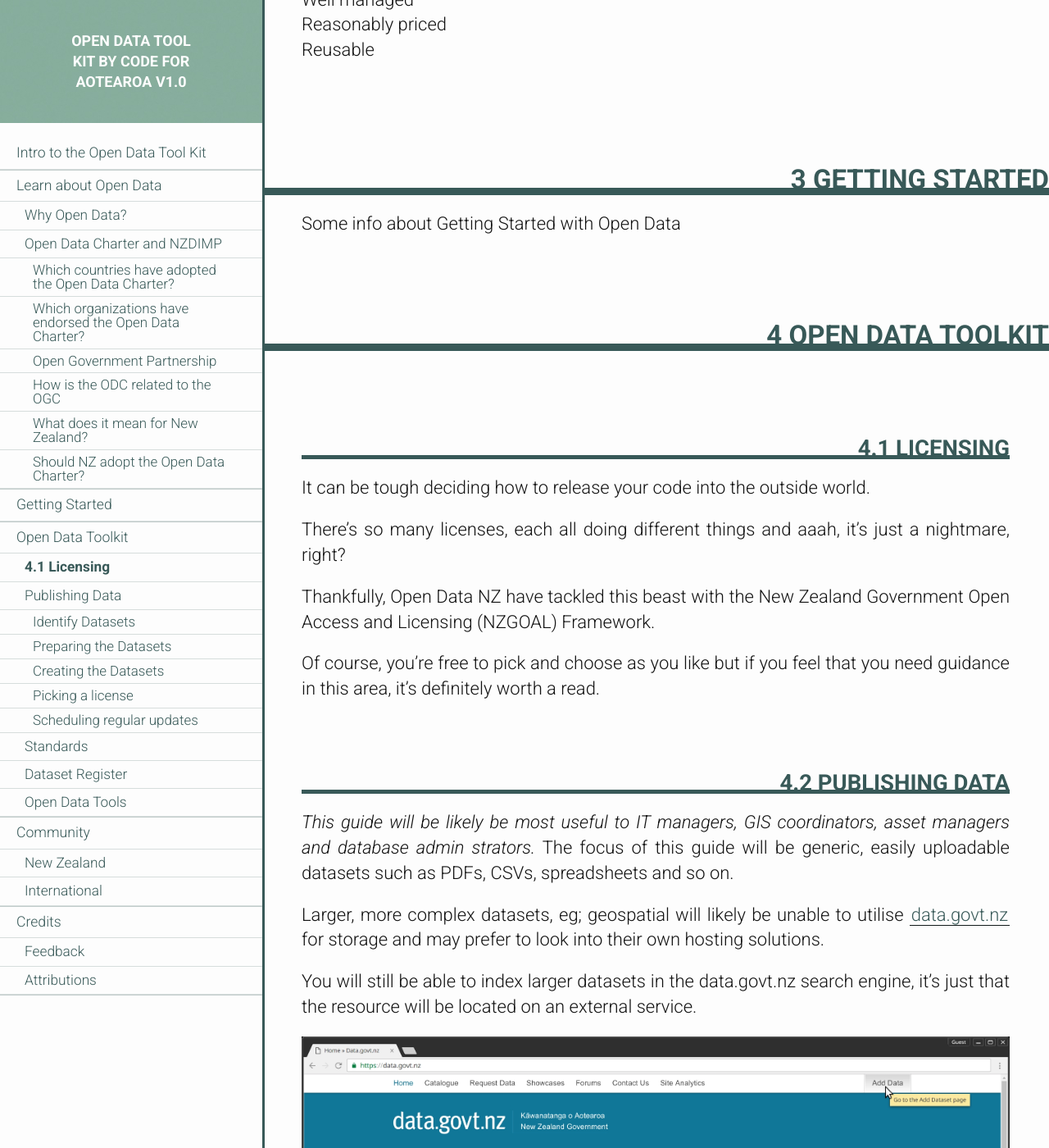
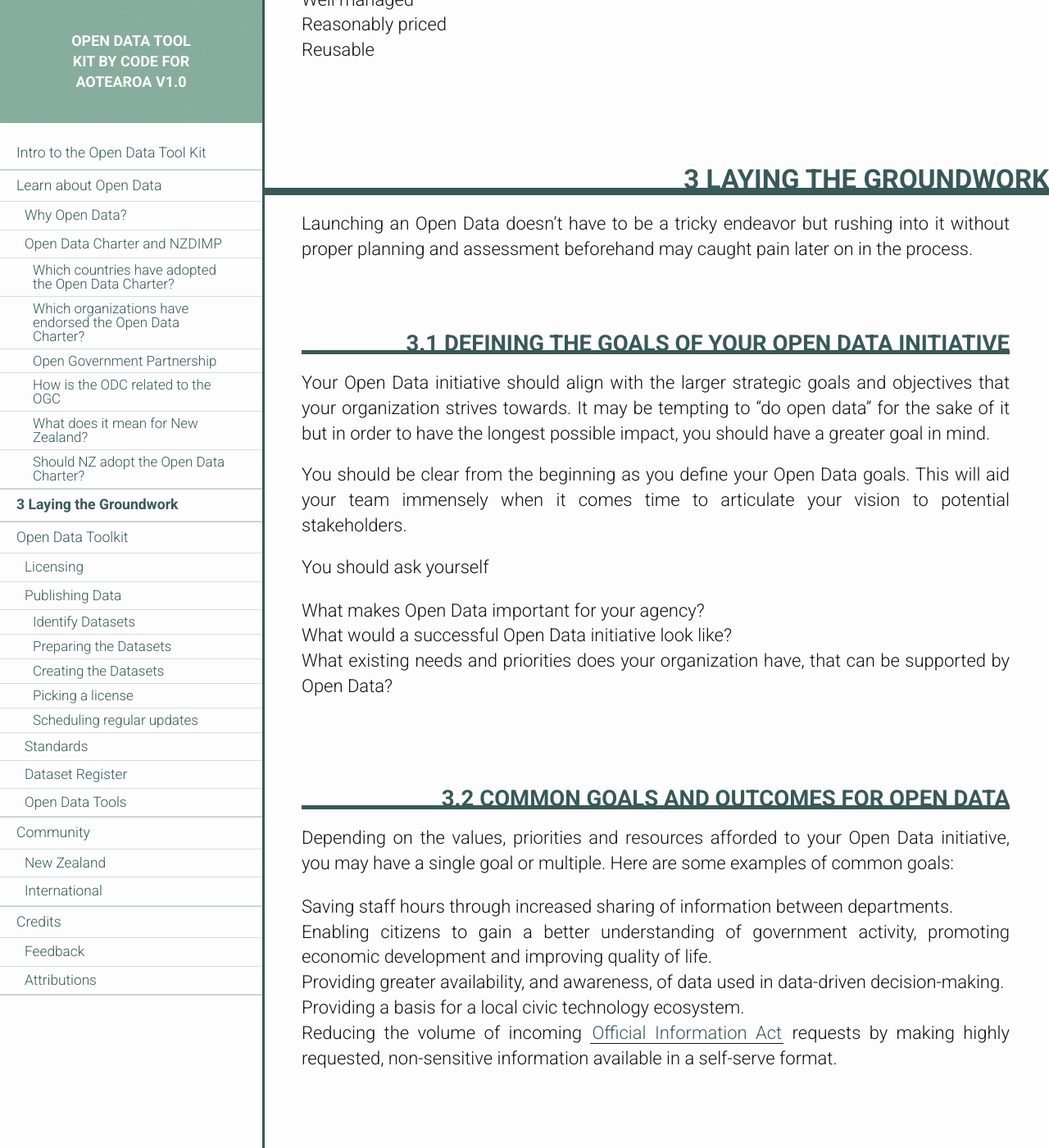
Before and after one commit to codeforaotearoa/opendata-toolkit, a Jekyll site: the page docs/index.html, which Jekyll copies as it is, in a window 1280 px wide and 1400 px high, scrolled down 6359 px. Shown: the whole window at 82% size. Built offline with Jekyll 4.4.1, drawn with Linux system fonts in a browser that asks for light colours; some of the changed text lies outside the part shown.

Commit message:
Added a short intro, defining goals page and common goals page

```diff
--- a/docs/index.html
+++ b/docs/index.html
@@ -75,7 +75,7 @@
     </li>
 
     <li  class="parent">
-        <a href="#getting-started">Getting Started</a>
+        <a href="#laying-groundwork">Laying the Groundwork</a>
 
             <ul>
 
@@ -440,12 +440,51 @@ The New Zealand Government has adopted a policy called <a href="https://www.ict.
 
 
 
-        <section id="getting-started" class="h1">
+        <section id="laying-groundwork" class="h1">
 
-                    <h1>Getting Started</h1>
+                    <h1>Laying the Groundwork</h1>
 
 
-            <p>Some info about Getting Started with Open Data</p>
+            <p>Launching an Open Data doesn’t have to be a tricky endeavor but rushing into it without proper planning and assessment beforehand may caught pain later on in the process.</p>
+
+        </section>
+
+
+
+        <section id="defining-goals" class="h2">
+
+                    <h2>Defining the goals of your Open Data initiative</h2>
+
+
+            <p>Your Open Data initiative should align with the larger strategic goals and objectives that your organization strives towards. It may be tempting to “do open data” for the sake of it but in order to have the longest possible impact, you should have a greater goal in mind.</p>
+
+<p>You should be clear from the beginning as you define your Open Data goals. This will aid your team immensely when it comes time to articulate your vision to potential stakeholders.</p>
+
+<p>You should ask yourself</p>
+<ul>
+  <li>What makes Open Data important for your agency?</li>
+  <li>What would a successful Open Data initiative look like?</li>
+  <li>What existing needs and priorities does your organization have, that can be supported by Open Data?</li>
+</ul>
+
+        </section>
+
+
+
+        <section id="common-goals-and-outcomes" class="h2">
+
+                    <h2>Common goals and outcomes for Open Data</h2>
+
+
+            <p>Depending on the values, priorities and resources afforded to your Open Data initiative, you may have a single goal or multiple. Here are some examples of common goals:</p>
+
+<ul>
+  <li>Saving staff hours through increased sharing of information between departments.</li>
+  <li>Enabling citizens to gain a better understanding of government activity, promoting economic development and improving quality of life.</li>
+  <li>Providing greater availability, and awareness, of data used in data-driven decision-making.</li>
+  <li>Providing a basis for a local civic technology ecosystem.</li>
+  <li>Reducing the volume of incoming <a href="http://www.legislation.govt.nz/act/public/1982/0156/latest/whole.html">Official Information Act</a> requests by making highly requested, non-sensitive information available in a self-serve format.</li>
+</ul>
 
         </section>
 
@@ -851,6 +890,7 @@ The focus of this guide will be generic, easily uploadable datasets such as PDFs
   <li><strong><a href="http://trac.osgeo.org/gdal/wiki/DownloadingGdalBinaries">ogr2ogr</a></strong> is a part of the GDAL library which can be used to translate between a number of geospatial formats, such as Esri Shapefile to GeoJSON. If you are unable to install binaries on your system, there is also an unofficial online interface called <a href="https://github.com/wavded/ogre">OGRE</a>. For more information and examples, <a href="http://www.postgresonline.com/journal/archives/31-GDAL-OGR2OGR-for-Data-Loading.html">this post</a> is worth checking out.</li>
   <li><strong><a href="https://octopub.io/">Octopub</a></strong> is a site which connects with Github and provides a simple interface for uploading CSV tabular datasets for those who aren’t experienced with Git or Github.</li>
   <li><strong><a href="http://ckan.org">CKAN</a></strong> is an open source data management system aimed at governments, companies and organizations want a quick way to openly provide datasets to the public. It also comes with API support baked in, allowing automated upload tools to be built by more tech savvy members of your organization.</li>
+  <li><strong><a href="https://loomio.org">Loomio</a></strong> is a tool for fast, inclusive and effective decision making without requiring meetings. Members vote on proposals while also being able to provide valuable feedback and constructive criticism. New Zealand’s very own NZGOAL Framework was created with the help of Loomio. You can see their process <a href="https://www.loomio.org/g/NohQxyr9/nzgoal-software-extension">here</a> as an example of what it might look like in your organization.</li>
 </ul>
 
         </section>
```
Also changed, not shown: _entries/03 Getting Started/index.md (deleted, +0 -9 lines), _entries/03 Laying the Groundwork/common-goals-and-outcomes.md (added, +14 -0 lines), _entries/03 Laying the Groundwork/defining-goals.md (added, +15 -0 lines), _entries/03 Laying the Groundwork/index.md (added, +9 -0 lines).
